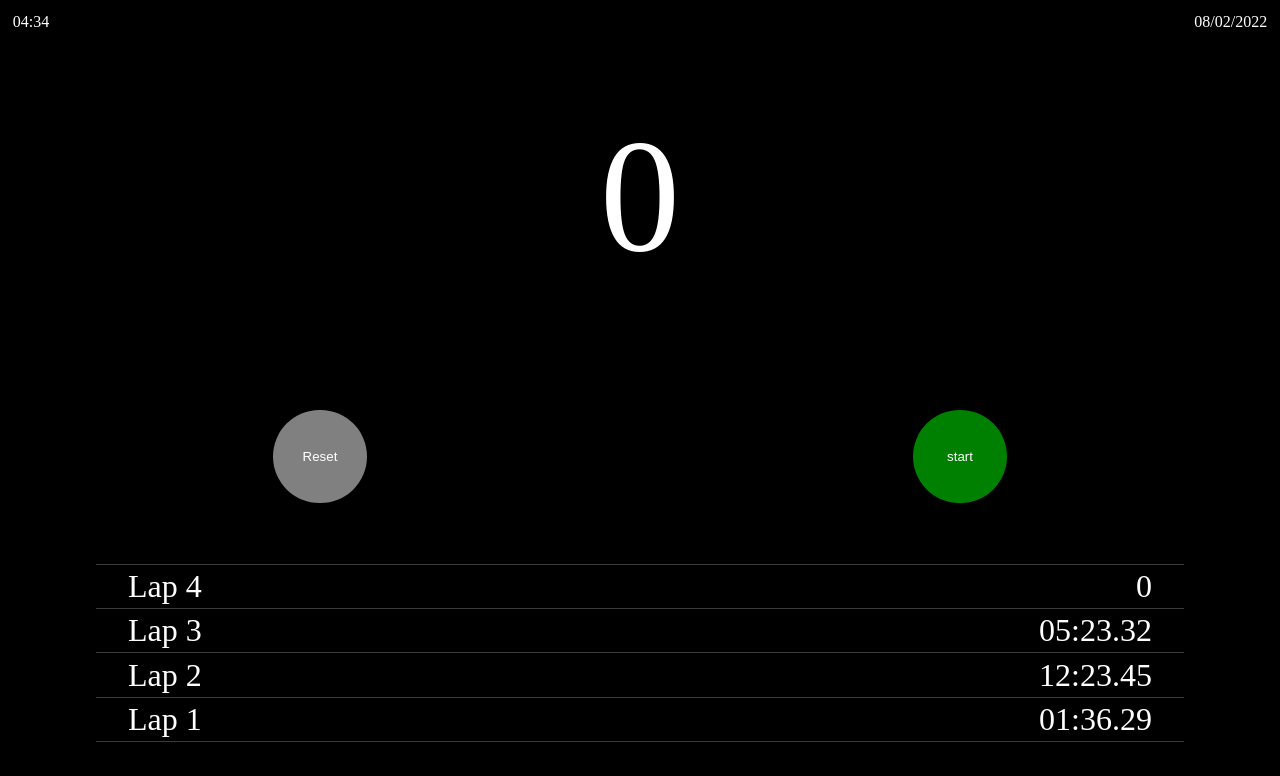
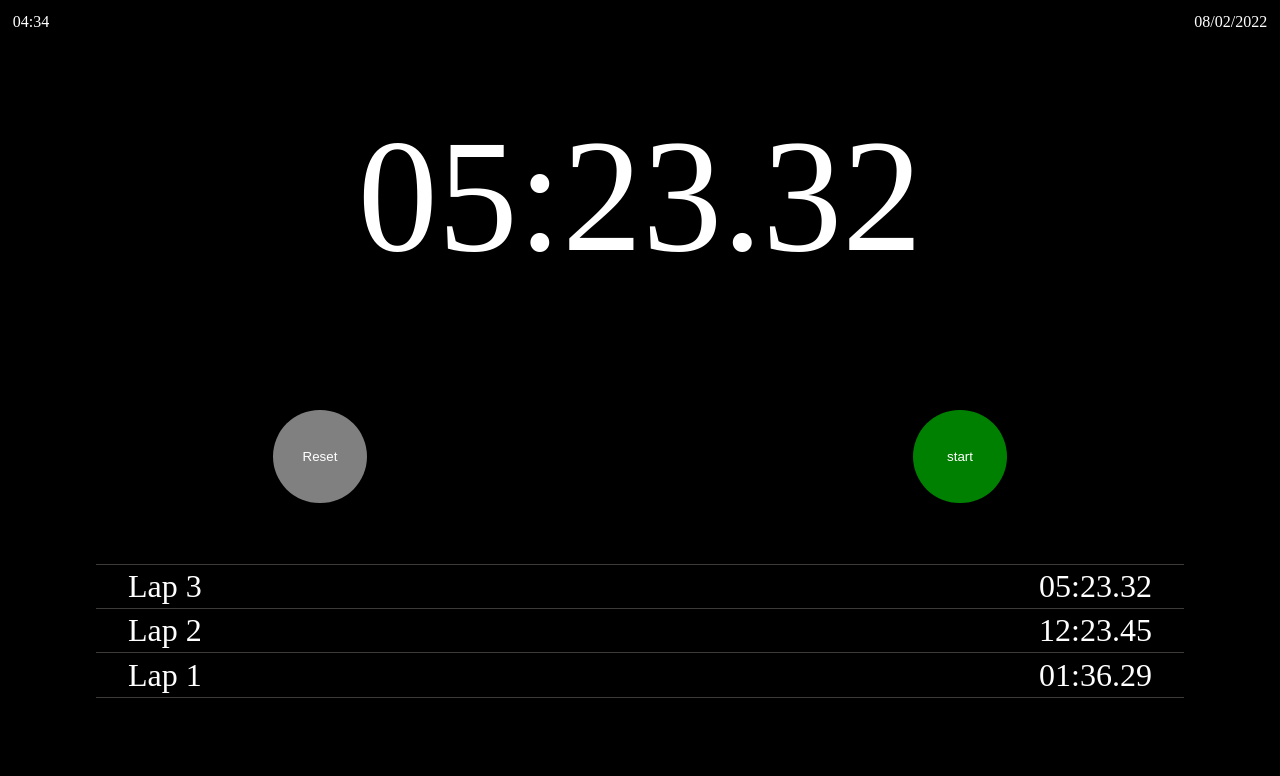
Before and after one commit to YoshiFrancis/Stopwatch, a React (Create React App) app: page / in a window 1280 px wide. Shown: the top 776 px of the page. Built offline with nearby package versions, Linux system fonts and the light colour scheme.

Commit message:
The lap button works!
Need to fixed the stop button since it acts like the lap button and stop button at same time

```diff
--- a/src/App.js
+++ b/src/App.js
@@ -2,26 +2,22 @@ import './App.css'
 import CurrentDate from './components/Date/Date'
 import Clock from './components/Clock/Clock'
 import Times from './components/Times/Times'
-import { useState } from 'react'
+import { useEffect, useState } from 'react'
 let trigger = false
 let runningClock = null;
-let lap = false;
+
 function App() {
-  const [times, setTimes] = useState(['0', '05:23.32', '12:23.45', '01:36.29'])
+  const [times, setTimes] = useState(['05:23.32', '12:23.45', '01:36.29'])
   let [ minutes, seconds, milliseconds] = [ 0, 0, 0]
 
 
+
   const runClock = () => {
-    console.log("I am trigger", trigger)
     if (trigger) {
       return
     }
-    console.log(runningClock, "This is in runClock function #13")
-
-    runningClock = 1
+    let changingTime = times[0]
     trigger = true;
-    console.log(trigger, "this is trigger")
-    console.log(runningClock, "This is in runClock function #18")
     runningClock = setInterval(() => {
       if (milliseconds === 9) {
         seconds++;
@@ -36,30 +32,16 @@ function App() {
       if (minutes === 60) {
         minutes = 0;
       }
-      let tmp = [...times]
-      tmp[0] = `${checkLength(minutes)}:${checkLength(seconds)}.${milliseconds}`
-      if (lap) {
-        setTimes(prevTimes => [
-          '00:00.0'
-        ])
-        console.log(...tmp)
-        minutes= 0;
-        seconds = 0;
-        milliseconds = 0;
-        lap = false;
-      } else {
-        setTimes(prevTimes => [
-          ...tmp
-        ])
-      }
+      changingTime = `${checkLength(minutes)}:${checkLength(seconds)}.${milliseconds}`
+
+      setTimes(prevTimes => [
+        changingTime, ...times
+      ])
 
     }, 100)
   }
 
-
   const disableClock = () => {
-    console.log("HELLO")
-    console.log(runningClock, "This is in disableClock function #44")
     clearInterval(runningClock)
     trigger=false
   }
@@ -69,10 +51,12 @@ function App() {
   }
 
   const lapClock = () => {
-    lap = true;
+    clearInterval(runningClock)
+    trigger=false;
     setTimes(prevTimes => [
-      '00:00.0', ...times
-    ])
+      `${checkLength(minutes)}:${checkLength(seconds)}.${milliseconds}`, ...times
+   ])
+   runClock()
   }
 
   return (
```
